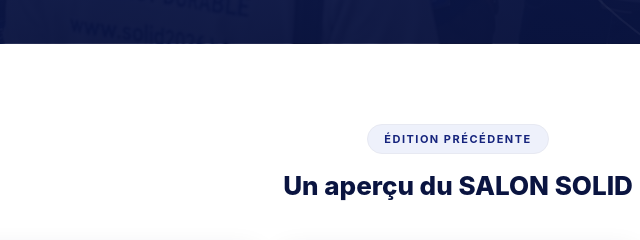
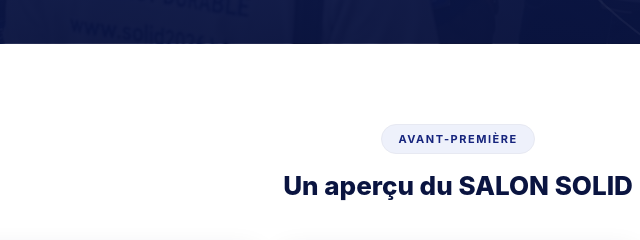
Before and after one commit to Judel06/salon-solid-2026, a website: page index.html in a window 1280 px wide. Shown: the part 960-1200 px from the top of the page, 182-822 px from the left. Drawn offline with Linux system fonts and the light colour scheme.

Commit message:
fix(a-propos): resolve first-edition vs previous-edition contradiction
Le badge "ÉDITION PRÉCÉDENTE" au-dessus de la galerie photo de
l'accueil affirmait publiquement qu'une édition antérieure du Salon
avait eu lieu, contredisant "Première Édition" (a-propos.html,
solid-2026.html, prix-2026.html). Confirmé avec l'organisation : ces
5 photos sont du contenu promotionnel/de préparation, pas la
couverture d'un événement déjà tenu. Remplacé par "AVANT-PREMIÈRE".

```diff
--- a/index.html
+++ b/index.html
@@ -88,7 +88,7 @@
 
 <div style="max-width:1160px; margin:0 auto; padding:80px 24px 70px;">
   <div style="text-align:center; margin-bottom:44px;">
-    <div style="display:inline-block; padding:7px 16px; border-radius:999px; border:1px solid #e7e9f2; background:#eef1fb; color:#16247d; font-size:11px; font-weight:700; letter-spacing:1.5px; margin-bottom:16px;">ÉDITION PRÉCÉDENTE</div>
+    <div style="display:inline-block; padding:7px 16px; border-radius:999px; border:1px solid #e7e9f2; background:#eef1fb; color:#16247d; font-size:11px; font-weight:700; letter-spacing:1.5px; margin-bottom:16px;">AVANT-PREMIÈRE</div>
     <h2 style="color:#0a1440; font-size:26px; font-weight:800; margin:0;">Un aperçu du SALON SOLID</h2>
   </div>
 
```
